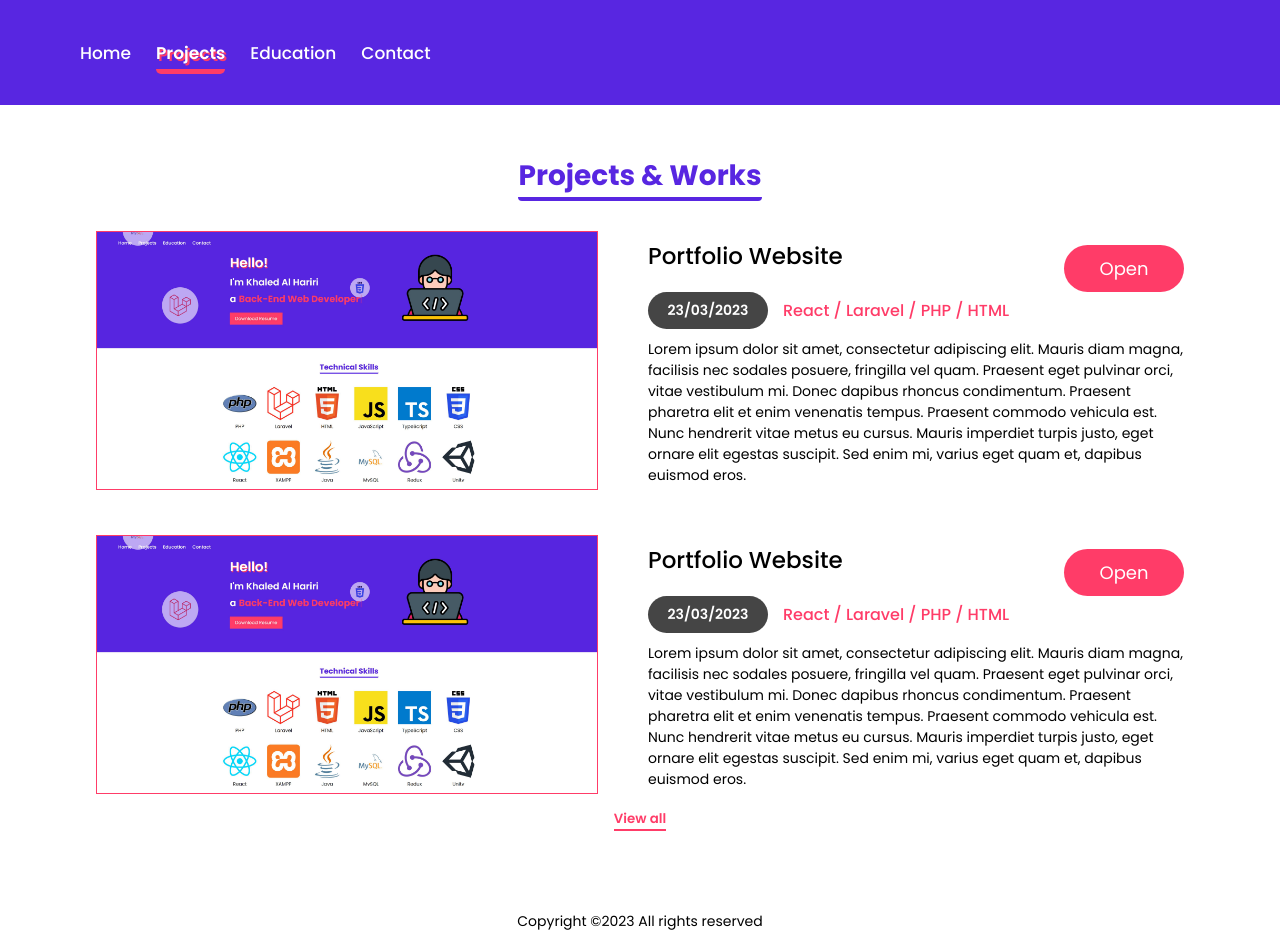
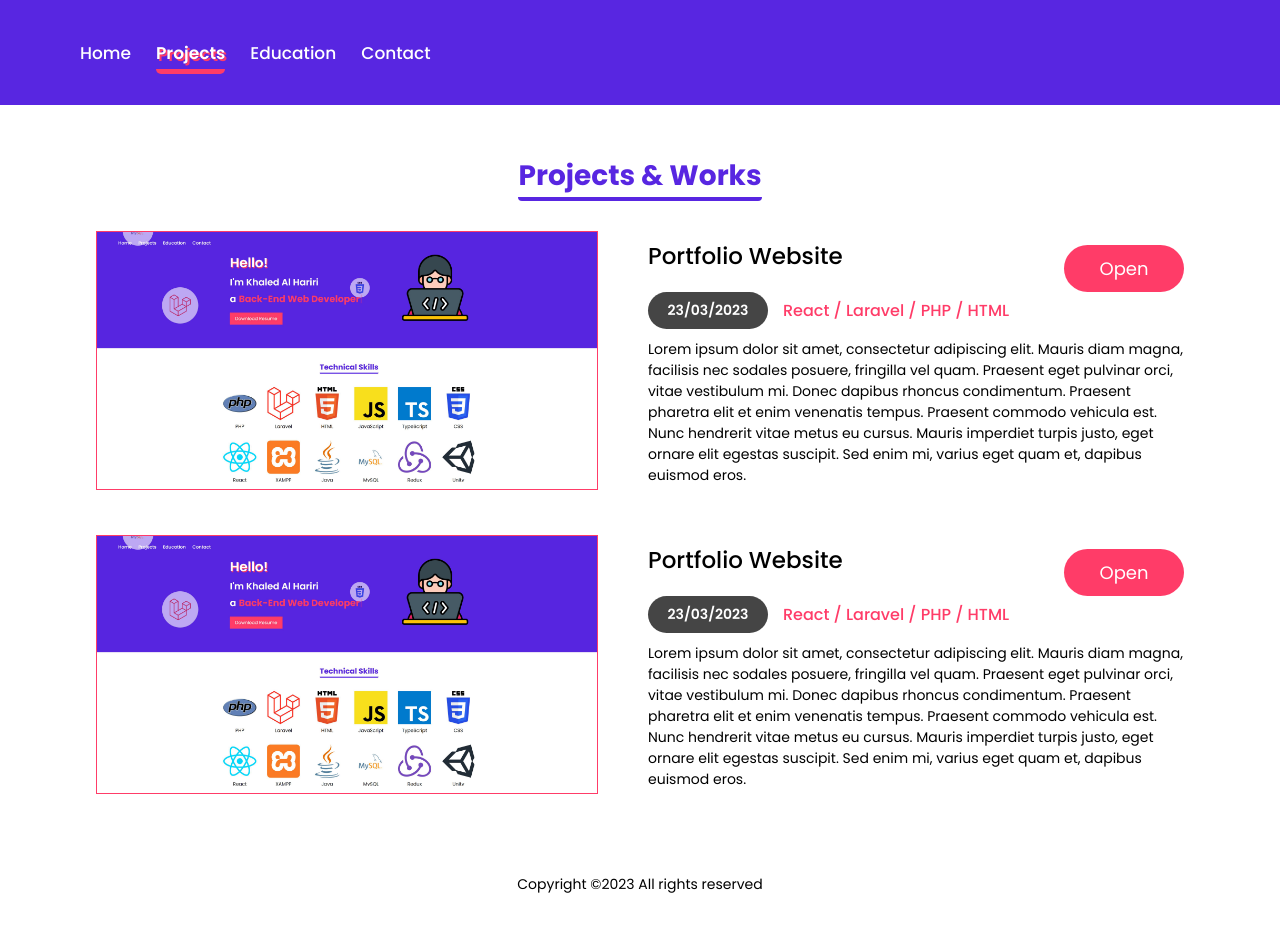
Before and after one commit to Cinemato/Portfolio, a React (Create React App) app in the folder website/: page /projects in a window 1280 px wide. After the commit the page ends 915 px from the top, so only its background shows below. Built offline with nearby package versions, Linux system fonts and the light colour scheme.

Commit message:
Added view all links and removed view all from section pages

```diff
--- a/website/src/components/section-list/section-list.component.tsx
+++ b/website/src/components/section-list/section-list.component.tsx
@@ -2,16 +2,18 @@ import React from 'react'
 import SectionTitle from '../section-title/section-title.component'
 import ViewAllButton from '../view-all-button/view-all-button.component'
 import SectionListItem from '../section-list-item/section-list-item.component'
+import { Link } from 'react-router-dom'
 
 import { ListItem } from '../../data/interfaces'
 import './section-list.component.css'
 
 interface IProps {
+    path: string,
     title: string,
     items: ListItem[]
 }
 
-const SectionList: React.FC<IProps> = ({items, title}) => {
+const SectionList: React.FC<IProps> = ({path, items, title}) => {
     return (
         <div className="section-list-container">
             <SectionTitle title={title} />
@@ -20,7 +22,7 @@ const SectionList: React.FC<IProps> = ({items, title}) => {
                     return <SectionListItem item={item} key={item.id} />
                 })}
             </div>
-            <ViewAllButton />
+            <Link to={path}><ViewAllButton /></Link>
         </div>
     )
 }
--- a/website/src/layouts/education-page/education-page.component.css
+++ b/website/src/layouts/education-page/education-page.component.css
@@ -9,3 +9,7 @@
 .education-page-container .mobile-nav-icon svg {
     background: #5826E1;
 }
+
+.education-page-container .view-all {
+    display: none;
+}
--- a/website/src/layouts/education-page/education-page.component.tsx
+++ b/website/src/layouts/education-page/education-page.component.tsx
@@ -11,7 +11,7 @@ const EducationPage = () => {
     <div className="education-page-container">
       <NavBar activePage="education" />
       <MobileNavBar activePage="education" />
-      <SectionList title="Education" items={EDUCATION_DATA} />
+      <SectionList path="education" title="Education" items={EDUCATION_DATA} />
       <Copyright />
     </div>
   )
--- a/website/src/layouts/home-page/home-page.component.tsx
+++ b/website/src/layouts/home-page/home-page.component.tsx
@@ -16,8 +16,8 @@ const HomePage = () => {
       <MobileNavBar activePage="home" />
       <Banner />
       <SkillsSection />
-      <SectionList title="Projects & Works" items={PROJECTS_DATA} />
-      <SectionList title="Education" items={EDUCATION_DATA} />
+      <SectionList path="/projects" title="Projects & Works" items={PROJECTS_DATA} />
+      <SectionList path="/education" title="Education" items={EDUCATION_DATA} />
       <Copyright />
     </div>
   )
--- a/website/src/layouts/projects-page/projects-page.component.css
+++ b/website/src/layouts/projects-page/projects-page.component.css
@@ -9,3 +9,7 @@
 .projects-page-container .mobile-nav-icon svg {
     background: #5826E1;
 }
+
+.projects-page-container .view-all {
+    display: none;
+}
--- a/website/src/layouts/projects-page/projects-page.component.tsx
+++ b/website/src/layouts/projects-page/projects-page.component.tsx
@@ -11,7 +11,7 @@ const ProjectsPage = () => {
     <div className="projects-page-container">
       <NavBar activePage="projects" />
       <MobileNavBar activePage="projects" />
-      <SectionList title="Projects & Works" items={PROJECTS_DATA} />
+      <SectionList path="/projects" title="Projects & Works" items={PROJECTS_DATA} />
       <Copyright />
     </div>
   )
```
